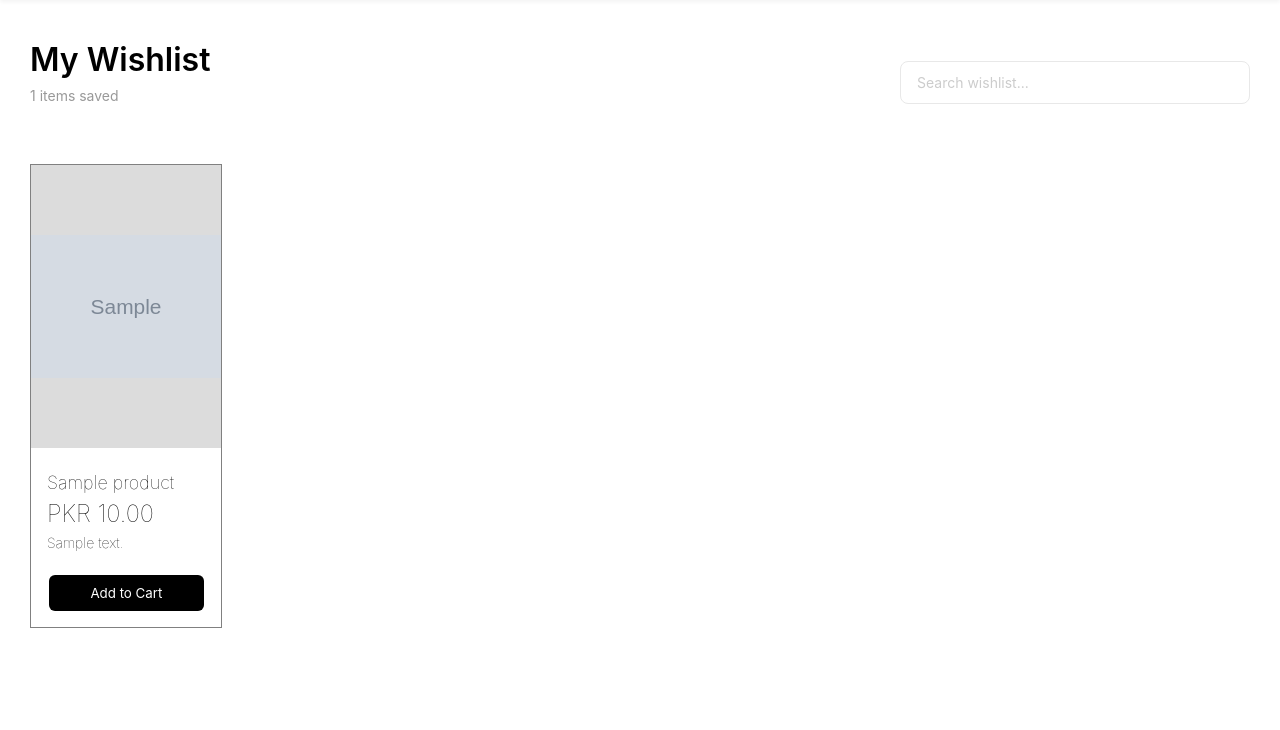
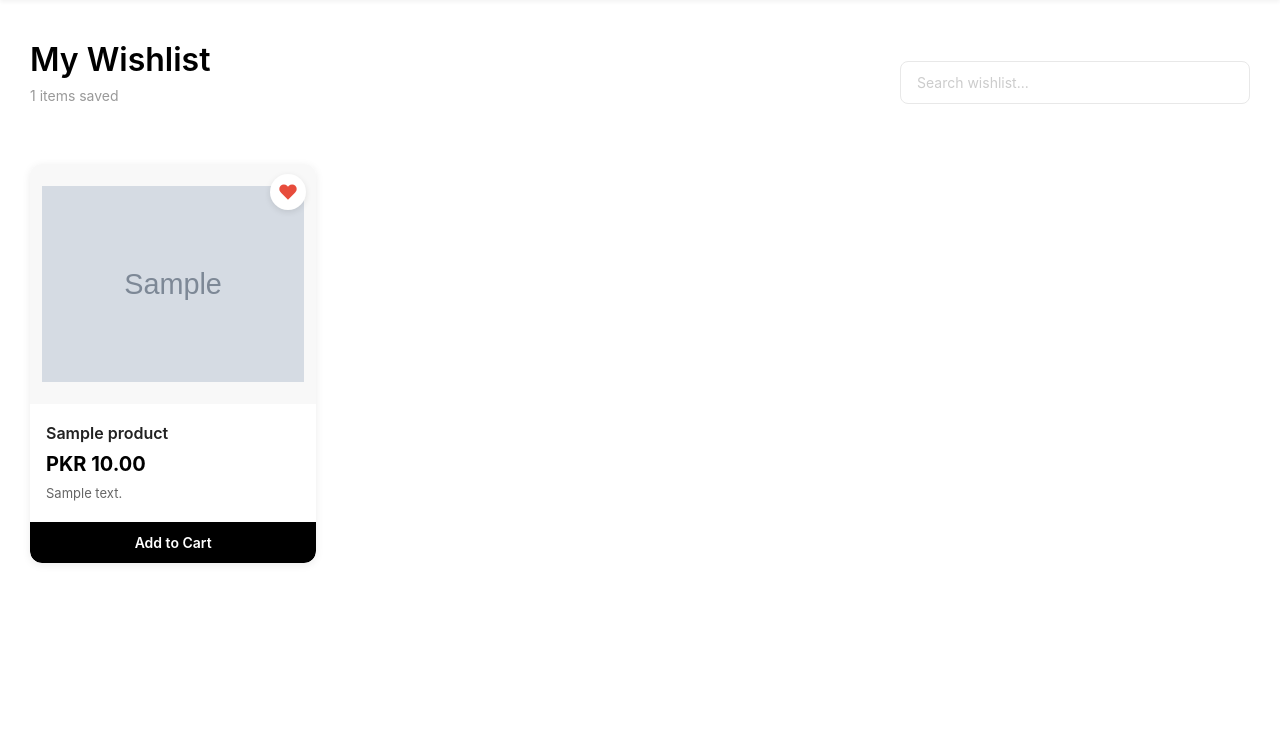
Before and after one commit to Hamzah-Amir/Cartify, a Django app: page /users/wishlist in a window 1280 px wide. Shown: the part 72-802 px from the top of the page. Run offline with Django 5.2, Linux system fonts and the light colour scheme; a user stored in the database is signed in; tables that the repository leaves empty hold one stand-in row (values such as "Sample post"); grey boxes marked "Sample" are stand-in pictures; parts of the project's set-up code (start-up, migrations or seed data) failed here and were passed over.

Commit message:
enahnced wishlist styling

```diff
--- a/static/users/wishlist.css
+++ b/static/users/wishlist.css
@@ -63,83 +63,142 @@
 
 .product-container {
     padding-top: 20px;
-    display: flex;
-    flex-wrap: wrap;
-    justify-content: flex-start;
-    align-items: center;
-    gap: 30px;
-    flex-direction: row;
+    display: grid;
+    grid-template-columns: repeat(auto-fill, minmax(260px, 1fr));
+    gap: 25px;
 }
 
 .product-card {
-    border: 1px solid gray;
-    width: 15vw;
-    height: 58vh;
+    border: none;
+    background: #fff;
+    border-radius: 12px;
+    overflow: hidden;
     display: flex;
     flex-direction: column;
+    height: 100%;
+    box-shadow: 0 2px 8px rgba(0, 0, 0, 0.08);
+    transition: all 0.3s cubic-bezier(0.4, 0, 0.2, 1);
+}
+
+.product-card:hover {
+    box-shadow: 0 8px 16px rgba(0, 0, 0, 0.12);
+    transform: translateY(-4px);
+}
+
+.product-img-wrapper {
+    position: relative;
+    width: 100%;
+    height: 240px;
+    background: #f8f8f8;
+    overflow: hidden;
+    flex-shrink: 0;
 }
 
 .product-img {
-    background-color: gainsboro;
     width: 100%;
-    height: 350px;
+    height: 100%;
     display: flex;
     justify-content: center;
     align-items: center;
+    background-color: #f8f8f8;
 }
 
-
-.product-img img{
+.product-img img {
     width: 100%;
     height: 100%;
-    max-width: 100%;
-    max-width: 100%;
     object-fit: contain;
+    padding: 12px;
     display: block;
 }
+
+.wishlist-remove-btn {
+    position: absolute;
+    top: 10px;
+    right: 10px;
+    width: 36px;
+    height: 36px;
+    border-radius: 50%;
+    background: #fff;
+    border: none;
+    cursor: pointer;
+    display: flex;
+    align-items: center;
+    justify-content: center;
+    color: #e74c3c;
+    box-shadow: 0 2px 6px rgba(0, 0, 0, 0.1);
+    transition: all 0.3s ease;
+    padding: 0;
+}
+
+.wishlist-remove-btn:hover {
+    background: #e74c3c;
+    color: #fff;
+    transform: scale(1.1);
+    box-shadow: 0 4px 10px rgba(231, 76, 60, 0.3);
+}
+
+.wishlist-remove-btn svg {
+    width: 20px;
+    height: 20px;
+}
 .product-card .product-info {
-    padding: 24px 16px;
+    padding: 18px 16px;
     display: flex;
     flex: 1;
     flex-direction: column;
-    gap: 6px;
+    gap: 8px;
+    overflow: hidden;
 }
 
 
 .product-info .title {
-    font-size: 18px;
-    font-weight: lighter;
-}
-.product-info .price {
-    font-size: 24px;
-    font-weight: 100;
+    font-size: 16px;
+    font-weight: 600;
+    color: #222;
+    margin: 0;
+    line-height: 1.4;
+    white-space: nowrap;
+    overflow: hidden;
+    text-overflow: ellipsis;
 }
 
+.product-info .price {
+    font-size: 20px;
+    font-weight: 700;
+    color: #000;
+    margin: 0;
+}
 
 .product-info .desc {
-    font-size: 14px;
-    font-weight: 100;
+    font-size: 13px;
+    color: #666;
+    margin: 0;
+    line-height: 1.5;
+    display: -webkit-box;
+    -webkit-line-clamp: 2;
+    -webkit-box-orient: vertical;
+    overflow: hidden;
+    text-overflow: ellipsis;
+    flex-grow: 1;
 }
 
-
 .cart-btn {
-    padding-left: 18px;
-    margin-bottom: 16px;
+    background-color: #000;
+    color: #fff;
+    border: none;
+    width: 100%;
+    padding: 12px 16px;
+    font-size: 14px;
+    font-weight: 600;
+    cursor: pointer;
+    border-radius: 0 0 12px 12px;
+    transition: all 0.3s ease;
+    margin-top: auto;
+    flex-shrink: 0;
 }
 
-.cart-btn button {
-    background-color: black;
-    color: white;
-    border: none;
-    width: 90%;
-    cursor: pointer;
-    border-radius: 6px;
-    padding: 10px 40px;
-    transition: all 0.3s ease;
-}
-
-.cart-btn button:hover {
-    background-color: #333;
+.cart-btn:hover {
+    background-color: #222;
 }
 
 .no-products {
@@ -152,8 +211,8 @@
 
 /* Responsive Design */
 @media (max-width: 1200px) {
-    .product-card {
-        width: 22vw;
+    .product-container {
+        grid-template-columns: repeat(auto-fill, minmax(240px, 1fr));
     }
 }
 
@@ -173,9 +232,9 @@
         max-width: 100%;
     }
 
-    .product-card {
-        width: calc(50% - 15px);
-        height: auto;
+    .product-container {
+        grid-template-columns: repeat(auto-fill, minmax(200px, 1fr));
+        gap: 20px;
     }
 
     .heading {
@@ -184,8 +243,13 @@
 }
 
 @media (max-width: 480px) {
-    .product-card {
-        width: 100%;
+    .product-container {
+        grid-template-columns: repeat(2, 1fr);
+        gap: 15px;
+    }
+
+    .product-img-wrapper {
+        height: 200px;
     }
 
     .heading {
--- a/templates/users/wishlist.html
+++ b/templates/users/wishlist.html
@@ -23,21 +23,22 @@
         {% if wishlist %}
         {% for item in wishlist %}
         <div class="product-card">
-            <div class="product-img">
-                {% comment %} <a href="{% url "productDetail" product.id %}"> {% endcomment %}
+            <div class="product-img-wrapper">
+                <div class="product-img">
                     <img src="{{item.product.image.url}}" alt="{{item.product.name}}">
-                {% comment %} </a> {% endcomment %}
+                </div>
+                <button class="wishlist-remove-btn" title="Remove from wishlist">
+                    <svg width="20" height="20" viewBox="0 0 24 24" fill="currentColor">
+                        <path d="M20.84 4.61a5.5 5.5 0 0 0-7.78 0L12 5.67l-1.06-1.06a5.5 5.5 0 0 0-7.78 7.78l1.06 1.06L12 21.23l7.78-7.78 1.06-1.06a5.5 5.5 0 0 0 0-7.78z"/>
+                    </svg>
+                </button>
             </div>
             <div class="product-info">
                 <div class="title">{{item.product.name}}</div>
                 <div class="price">PKR {{item.product.price}}</div>
-                <div class="desc">{{item.product.description|truncatechars:112}}</div>
+                <div class="desc">{{item.product.description|truncatechars:80}}</div>
             </div>
-            <div class="cart-btn">
-                <button type="submit">
-                    Add to Cart
-                </button>
-            </div>
+            <button class="cart-btn" type="submit">Add to Cart</button>
         </div>
         {% endfor %}
         {% else %}
```
